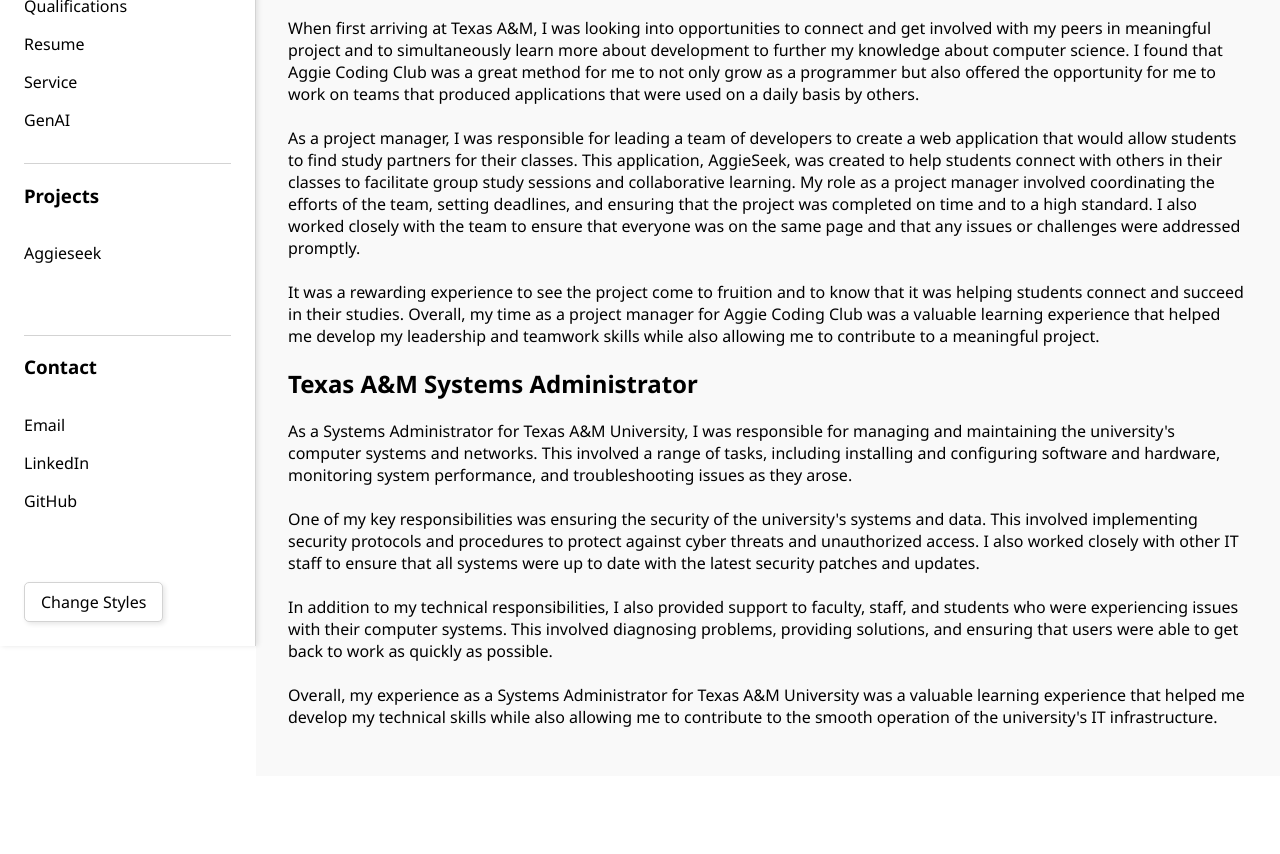
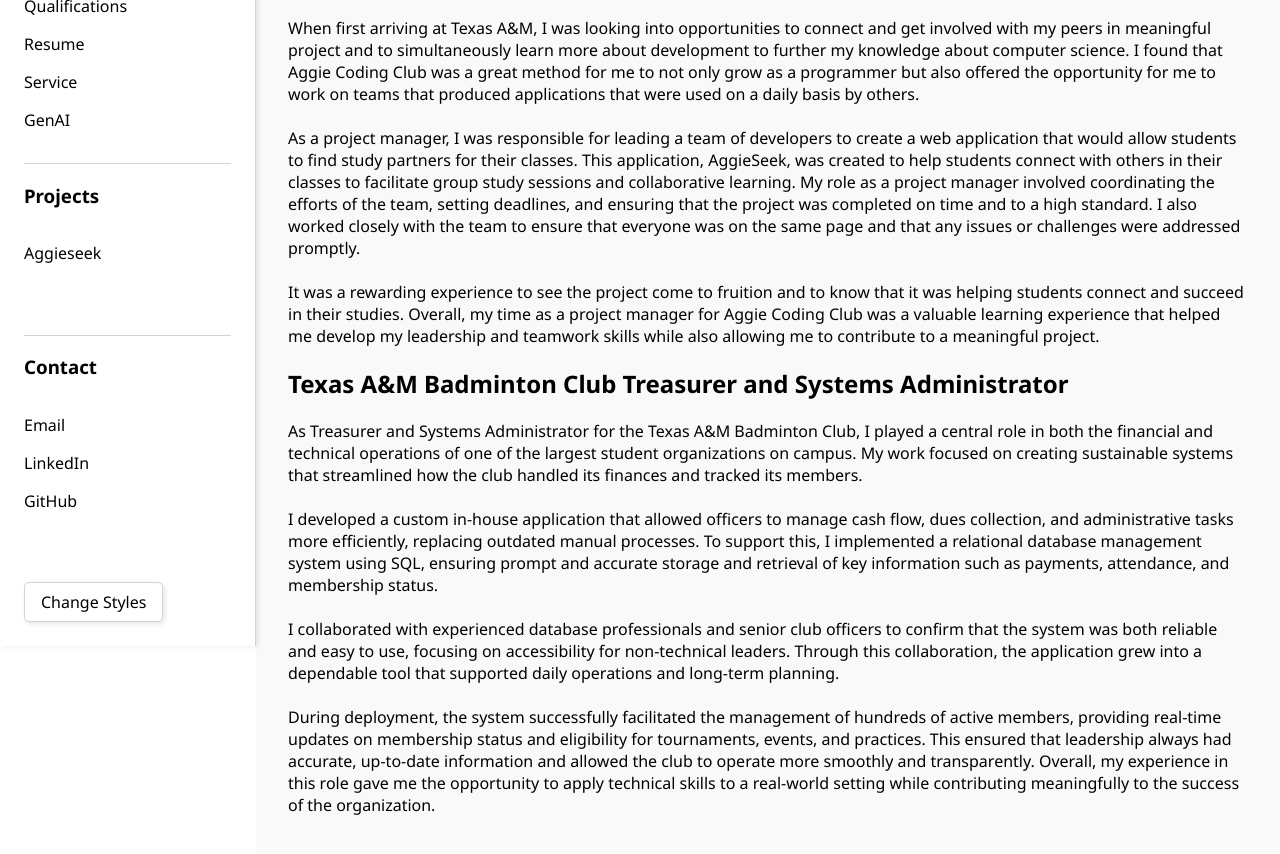
Before and after one commit to zhangdaniel62/personal-website, a plain HTML site: page service.html in a window 1280 px wide. Shown: the part 154-1008 px from the top of the page. Before the commit the page ends 930 px from the top, so only its background shows below. Drawn offline with Linux system fonts and the light colour scheme.

Commit message:
wiped dark-mode.css for now and also updated styles to have all links behave the same. Also added additional links to reach required amount

```diff
--- a/service.html
+++ b/service.html
@@ -49,9 +49,7 @@
       <!-- Projects -->
       <div class="navbar-items">
         <div>
-          <h3>
-            Projects
-          </h3>
+          <h3>Projects</h3>
         </div>
         <a href="https://aggieseek.net/" target="_blank">Aggieseek</a>
       </div>
@@ -59,9 +57,7 @@
       <!-- Contact -->
       <div div class="navbar-items">
         <div>
-          <h3>
-            Contact
-          </h3>
+          <h3>Contact</h3>
         </div>
         <a href="mailto:zhangdaniel62@gmail.com" target="_blank">Email</a>
         <a href="https://www.linkedin.com/in/zhangdaniel62/" target="_blank"
@@ -82,7 +78,11 @@
       </div>
       <section class="service-items">
         <div>
-          <h2>Aggie Coding Club Project Manager</h2>
+          <h2>
+            <a href="https://www.aggiecodingclub.com/"
+              >Aggie Coding Club Project Manager</a
+            >
+          </h2>
           <p>
             When first arriving at Texas A&M, I was looking into opportunities
             to connect and get involved with my peers in meaningful project and
@@ -103,41 +103,49 @@
             ensure that everyone was on the same page and that any issues or
             challenges were addressed promptly.
             <br /><br />
-            It was a rewarding experience to see the project come to fruition and to
-            know that it was helping students connect and succeed in their
-            studies. Overall, my time as a project manager for Aggie Coding Club
-            was a valuable learning experience that helped me develop my
-            leadership and teamwork skills while also allowing me to contribute to
-            a meaningful project.
+            It was a rewarding experience to see the project come to fruition
+            and to know that it was helping students connect and succeed in
+            their studies. Overall, my time as a project manager for Aggie
+            Coding Club was a valuable learning experience that helped me
+            develop my leadership and teamwork skills while also allowing me to
+            contribute to a meaningful project.
           </p>
         </div>
         <div>
-          <h2>Texas A&M Systems Administrator</h2>
+          <h2>
+            <a href="https://www.instagram.com/tamu_badminton/?hl=en">Texas A&M Badminton Club Treasurer and Systems Administrator</a>
+          </h2>
           <p>
-            As a Systems Administrator for Texas A&M University, I was
-            responsible for managing and maintaining the university's computer
-            systems and networks. This involved a range of tasks, including
-            installing and configuring software and hardware, monitoring system
-            performance, and troubleshooting issues as they arose.
+            As Treasurer and Systems Administrator for the Texas A&M Badminton
+            Club, I played a central role in both the financial and technical
+            operations of one of the largest student organizations on campus. My
+            work focused on creating sustainable systems that streamlined how
+            the club handled its finances and tracked its members.
             <br /><br />
-            One of my key responsibilities was ensuring the security of the
-            university's systems and data. This involved implementing security
-            protocols and procedures to protect against cyber threats and
-            unauthorized access. I also worked closely with other IT staff to
-            ensure that all systems were up to date with the latest security
-            patches and updates.
+            I developed a custom in-house application that allowed officers to
+            manage cash flow, dues collection, and administrative tasks more
+            efficiently, replacing outdated manual processes. To support this, I
+            implemented a relational database management system using SQL,
+            ensuring prompt and accurate storage and retrieval of key
+            information such as payments, attendance, and membership status.
             <br /><br />
-            In addition to my technical responsibilities, I also provided support
-            to faculty, staff, and students who were experiencing issues with
-            their computer systems. This involved diagnosing problems,
-            providing solutions, and ensuring that users were able to get back
-            to work as quickly as possible.
+            I collaborated with experienced database professionals and senior
+            club officers to confirm that the system was both reliable and easy
+            to use, focusing on accessibility for non-technical leaders. Through
+            this collaboration, the application grew into a dependable tool that
+            supported daily operations and long-term planning.
             <br /><br />
-            Overall, my experience as a Systems Administrator for Texas A&M
-            University was a valuable learning experience that helped me develop
-            my technical skills while also allowing me to contribute to the
-            smooth operation of the university's IT infrastructure.
+            During deployment, the system successfully facilitated the
+            management of hundreds of active members, providing real-time
+            updates on membership status and eligibility for tournaments,
+            events, and practices. This ensured that leadership always had
+            accurate, up-to-date information and allowed the club to operate
+            more smoothly and transparently. Overall, my experience in this role
+            gave me the opportunity to apply technical skills to a real-world
+            setting while contributing meaningfully to the success of the
+            organization.
           </p>
+        </div>
       </section>
     </main>
 
--- a/styles/dark-mode.css
+++ /dev/null
@@ -1,113 +0,0 @@
-/* Dark theme base */
-:root { --nav-width: 20%; --nav-gutter: 0rem; }
-
-body {
-  min-height: 100vh;
-  margin: 0;
-  font-family: "Noto Sans", sans-serif;
-  font-weight: 400;
-  font-style: normal;
-  background: #0e1014;
-  color: #e9edf1;
-  overflow-x: hidden;
-}
-
-/* Reset for clickable elements */
-button,
-input[type="button"],
-input[type="submit"],
-input[type="reset"] {
-  all: unset;
-  display: inline-block;
-  cursor: pointer;
-  text-align: center;
-}
-
-/* Navbar (dark) */
-.navbar {
-  position: fixed;
-  top: 0; left: 0; z-index: 10;
-  align-self: start;
-  height: 100dvh;
-  overflow-y: auto;
-  background-color: #0f1319;
-  padding: 1.5rem;
-  box-shadow: 2px 0 6px rgba(0,0,0,.45);
-  border-right: 1px solid #1e232b;
-  display: flex; flex-direction: column;
-  width: var(--nav-width);
-}
-
-.navbar a,
-.navbar a:link,
-.navbar a:visited,
-.navbar a:active { color: #d6dbe2; text-decoration: none; }
-.navbar a:hover { color: #9aa7b5; }
-
-.navbar-items {
-  display: flex; flex-direction: column; gap: 1rem;
-  margin-bottom: 2rem; border-top: 1px solid #1e232b;
-  flex: 1 1 auto; min-height: 0; overflow: auto;
-}
-
-.navbar-theme-button { margin-top: auto; }
-.navbar-theme-button button {
-  font-family: "Noto Sans", sans-serif;
-  background-color: #0f1319;
-  color: #e9edf1;
-  padding: 0.5rem 1rem;
-  border: 1px solid #242b35;
-  border-radius: 6px;
-  box-shadow: 0 2px 6px rgba(0,0,0,.4);
-}
-.navbar-logo { font-size: 1.5rem; }
-
-/* Main area (dark) */
-.main-area {
-  margin-left: calc(var(--nav-width) + var(--nav-gutter));
-  padding: 2rem;
-  background-color: #0e1014;
-  min-height: 100svh;
-}
-
-/* ----- GenAI page pieces (dark neutrals) ----- */
-.cg-sub { color: #a6b0bb; }
-
-.cg-color-input {
-  border: 1px solid #2b3340; background: #0f1319; border-radius: 8px;
-}
-.cg-hex-input {
-  border: 1px solid #2b3340; background: #0f1319; color: #e9edf1; border-radius: 8px;
-}
-.cg-generate {
-  border: 1px solid #2b3340; background: #0f1319; color: #e9edf1; border-radius: 8px;
-  box-shadow: 0 2px 8px rgba(0,0,0,.45);
-}
-.cg-generate:hover { background: #131925; }
-
-.cg-swatch { border: 1px solid rgba(255,255,255,.06); background: #0f1319; box-shadow: 0 6px 14px rgba(0,0,0,.5); }
-.cg-swatch-hex { border-top: 1px solid rgba(255,255,255,.08); }
-.cg-copy-btn { border: 1px solid #2b3340; background: #131925; color: #e9edf1; }
-.cg-copy-btn:hover { background: #162132; }
-
-.cg-hint { color: #9aa7b5; }
-.cg-divider { border-top: 1px solid #1e232b; }
-
-.user-prompt {
-  background: #0f1319;
-  border: 1px solid #1e232b;
-  color: #e9edf1;
-  box-shadow: 0 6px 16px rgba(0,0,0,.5);
-  border-radius: 12px;
-}
-
-/* Keep your other sections (intro, portfolio, etc.) readable if reused in dark theme */
-#introduction p { color: #9aa7b5; }
-.portfolio-button {
-  background: #0f1319; color: #e9edf1; border: 1px solid #2b3340;
-}
-.portfolio-button:hover, .portfolio-button:focus {
-  color: #c7cfdb;
-  background-color: #131925;
-  border-color: #364153;
-}
--- a/styles/styles.css
+++ b/styles/styles.css
@@ -358,6 +358,18 @@ input[type="reset"] {
   border-top-left-radius: 5%;
   border-top-right-radius: 5%;
 }
+
+a,
+a:link,
+a:visited,
+a:active {
+  color: black;
+  text-decoration: none;
+}
+
+a:hover {
+  color: lightgray;
+}
 /* #endregion Main Area */
 
 
```
Also changed, not shown: qualifications.html (+3 -1 lines).
